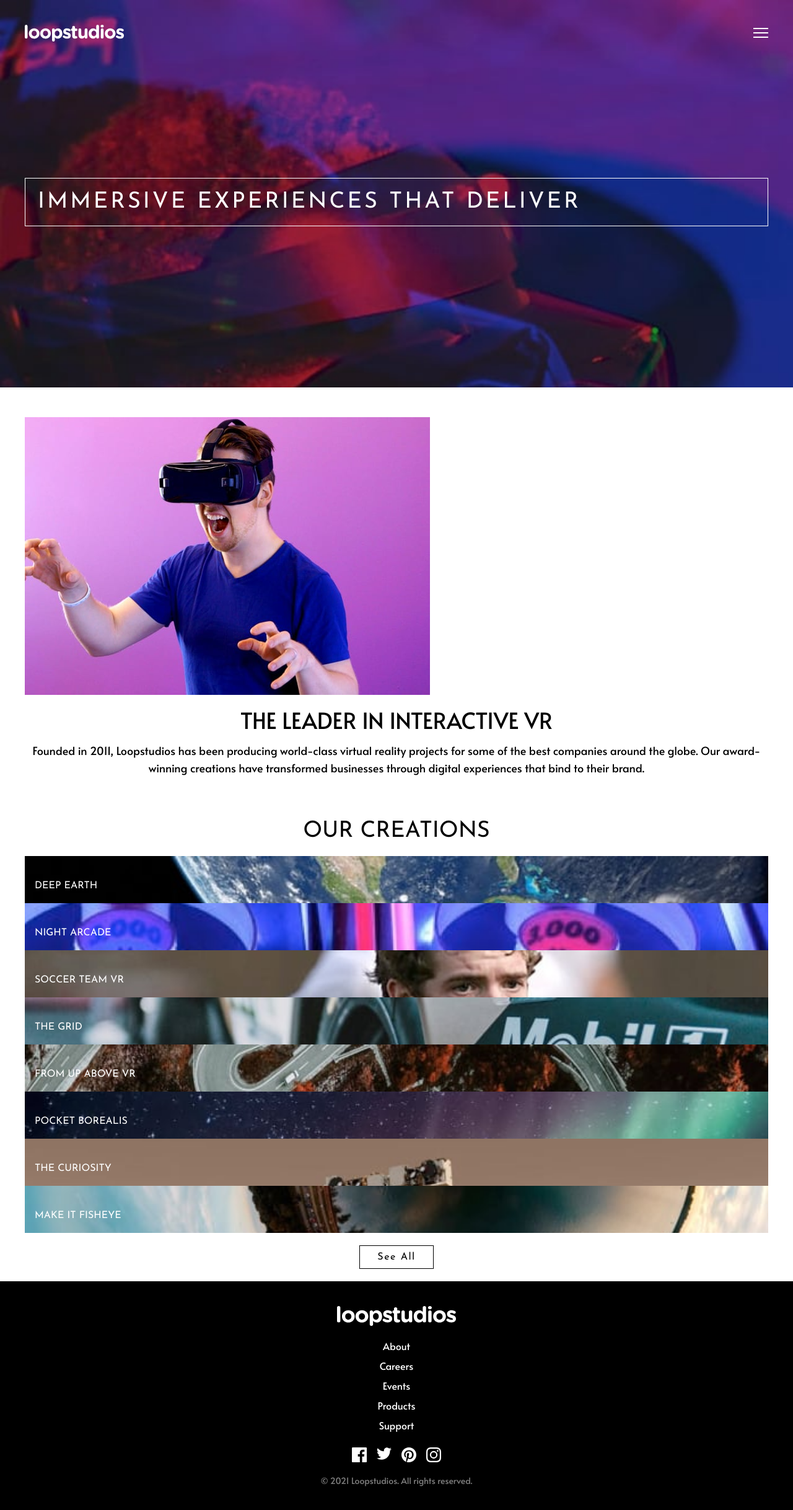
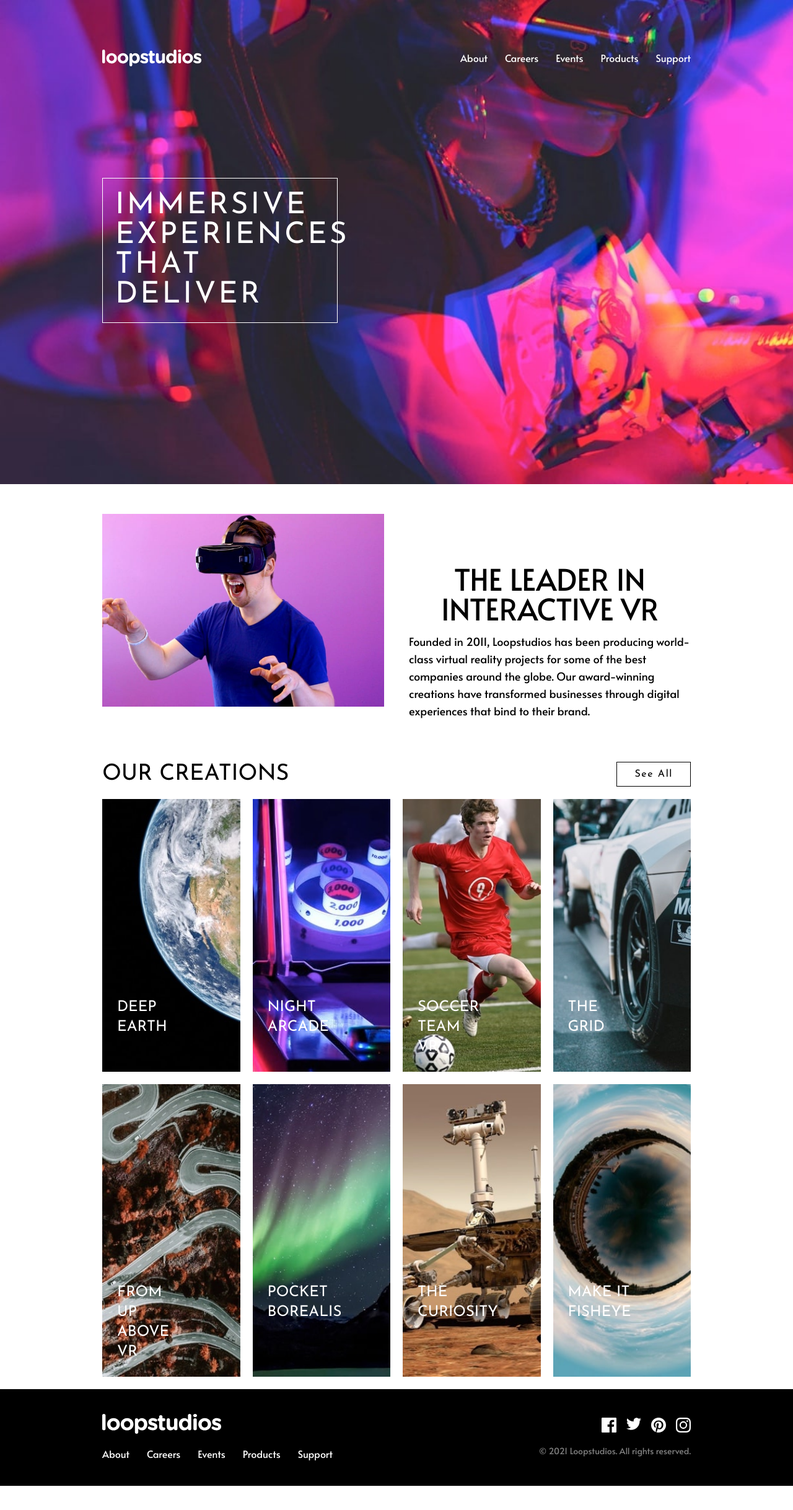
Before and after one commit to yaserrahmani771/loopstudios-landing-page, a React (Vite) app: page / in a window 1280 px wide. Shown: the top 2436 px of the page at 62% size. After the commit the page ends 2397 px from the top, so only its background shows below. Built offline with nearby package versions, Linux system fonts and the light colour scheme.

Commit message:
The page became responsive

```diff
--- a/src/Home.jsx
+++ b/src/Home.jsx
@@ -67,18 +67,18 @@ export default function Home() {
     <>
       <HeroSection />
       <article className="vr-section px-5 py-12 text-center 3xl:py-25">
-        <div className="container flex flex-col gap-5 3xl:flex-row 3xl:relative">
-          <div className="image-container 3xl:w-3/4">
+        <div className="container flex flex-col gap-5 lg:flex-row lg:gap-10 3xl:relative">
+          <div className="image-container lg:w-1/2 3xl:w-3/4 mx-auto lg:mx-0">
             <picture>
               <source srcSet={vr_desktop} media="(min-width: 1440px)" />
               <img src={vr_mobile} alt="" />
             </picture>
           </div>
-          <div className="content bg-white flex flex-col gap-4 3xl:w-3/5 3xl:absolute 3xl:right-0 3xl:top-40 3xl:p-20 3xl:gap-10">
-            <h2 className="text-4xl uppercase 3xl:text-5xl">
+          <div className="content bg-white flex flex-col gap-4 lg:w-1/2 lg:pt-15 xl:pt-20 3xl:w-3/5 3xl:absolute 3xl:right-0 3xl:top-40 3xl:p-20 3xl:gap-10">
+            <h2 className="text-4xl uppercase lg:text-5xl">
               The leader in interactive vr
             </h2>
-            <p className="text-lg 3xl:text-left">
+            <p className="text-lg lg:text-left">
               Founded in 2011, Loopstudios has been producing world-class
               virtual reality projects for some of the best companies around the
               globe. Our award-winning creations have transformed businesses
@@ -87,11 +87,12 @@ export default function Home() {
           </div>
         </div>
       </article>
-      <section className="p-5 flex flex-col gap-5 font-[JosefinSans] uppercase">
-        <h2 className="text-center text-4xl font-[JosefinSans] uppercase">
+      <section className="p-5  font-[JosefinSans] uppercase">
+        <div className="container mx-auto grid grid-cols-1 gap-5 xl:grid-cols-2 xl:">
+          <h2 className="text-center text-4xl font-[JosefinSans] uppercase lg:col-start-1 lg:row-start-1 lg:self-center lg:text-left">
             Our Creations
           </h2>
-        <div className="cards-container container 3xl:grid 3xl:grid-cols-4 3xl:gap-5">
+          <div className="cards-container lg:grid lg:grid-cols-4 gap-5 lg:row-start-2 lg:row-end-3 lg:col-span-2">
             {creationCards.map((creationCard) => {
               return (
                 <CreationCard
@@ -101,9 +102,10 @@ export default function Home() {
               );
             })}
           </div>
-        <button className="border px-7 py-1.5 tracking-widest self-center">
+          <button className="border px-7 py-1.5 tracking-widest justify-self-center lg:justify-self-end lg:row-start-1 lg:col-start-2">
             See All
           </button>
+        </div>
       </section>
       <Footer />
     </>
--- a/src/components/CreationCard.jsx
+++ b/src/components/CreationCard.jsx
@@ -1,13 +1,15 @@
 export default function CreationCard({ creationCard }) {
   return (
     <div
-      className="background text-white p-4 pt-9 3xl:pt-80 3xl:p-6"
+      className="background text-white p-4 pt-9 sm:pt-15 md:pt-22 lg:pt-80 lg:p-6"
       style={{
         "--mobile-bg": `url("${creationCard.mobileBG}")`,
         "--desktop-bg": `url("${creationCard.desktopBG}")`,
       }}
     >
-      <h3 className="w-3/5 3xl:text-2xl">{creationCard.title}</h3>
+      <h3 className="w-3/5 md:text-lg lg:text-xl xl:text-2xl">
+        {creationCard.title}
+      </h3>
     </div>
   );
 }
--- a/src/components/Footer.jsx
+++ b/src/components/Footer.jsx
@@ -8,13 +8,13 @@ import instagram_icon from "../assets/images/icon-instagram.svg";
 export function Footer() {
   return (
     <footer className="bg-black text-white py-10">
-      <div className="container flex flex-col gap-6 text-center items-center 3xl:flex-row 3xl:justify-between">
+      <div className="container flex flex-col gap-6 text-center items-center lg:flex-row lg:justify-between">
         <div className="left flex flex-col gap-5">
           <div className="top">
             <img src={logo} alt="" />
           </div>
           <div className="bottom">
-            <ul className="flex flex-col gap-2 3xl:flex-row 3xl:gap-7">
+            <ul className="flex flex-col gap-2 lg:flex-row lg:gap-7">
               <li>
                 <Link>About</Link>
               </li>
@@ -33,7 +33,7 @@ export function Footer() {
             </ul>
           </div>
         </div>
-        <div className="right flex flex-col gap-5 items-center 3xl:items-end">
+        <div className="right flex flex-col gap-5 items-center lg:items-end">
           <div className="top">
             <ul className="flex gap-4">
               <li>
--- a/src/components/Header.jsx
+++ b/src/components/Header.jsx
@@ -10,7 +10,7 @@ export default function Header({ menuOpen, setMenuOpen }) {
       <div className="left w-40">
         <img src={logo} alt="" />
       </div>
-      <div className="right 3xl:hidden">
+      <div className="right lg:hidden">
         <div
           onClick={() => {
             menuOpen ? setMenuOpen(false) : setMenuOpen(true);
@@ -21,7 +21,7 @@ export default function Header({ menuOpen, setMenuOpen }) {
         </div>
       </div>
       {menuOpen && (
-        <div className="absolute top-15 3xl:hidden">
+        <div className="absolute top-15 lg:hidden">
           <ul className="flex flex-col text-white font-[JosefinSans] uppercase text-xl gap-3">
             <li>
               <Link>About</Link>
@@ -42,7 +42,7 @@ export default function Header({ menuOpen, setMenuOpen }) {
         </div>
       )}
 
-      <nav className="hidden 3xl:block">
+      <nav className="hidden lg:block">
         <ul className="flex text-white gap-7">
           <li>
             <Link>About</Link>
--- a/src/components/HeroSection.jsx
+++ b/src/components/HeroSection.jsx
@@ -7,7 +7,7 @@ export function HeroSection() {
   const [menuOpen, setMenuOpen] = useState(false);
   return (
     <section
-      className={` px-5 py-10 ${menuOpen ? "bg-black" : "background"} 3xl:py-20`}
+      className={` px-5 py-10 ${menuOpen ? "bg-black" : "background"} lg:py-15 xl:py-20`}
       style={{
         "--mobile-bg": `url("${hero_bg_mobile}")`,
         "--desktop-bg": `url("${hero_bg_desktop}")`,
@@ -17,7 +17,7 @@ export function HeroSection() {
         <Header menuOpen={menuOpen} setMenuOpen={setMenuOpen} />
         <section>
           <h1
-            className={`uppercase my-55 text-white border text-4xl/[2.25rem] p-5 font-[JosefinSans] tracking-[4px] ${menuOpen ? "opacity-0" : "opacity-100"} 3xl:w-3/6 3xl:text-6xl 3xl:my-45`}
+            className={`uppercase my-55 w-84.5 text-white border text-4xl/[2.25rem] p-5 font-[JosefinSans] tracking-[4px] ${menuOpen ? "opacity-0" : "opacity-100"} mx-auto lg:mx-0 lg:w-1/2 xl:w-2/5 lg:text-5xl 3xl:w-1/2 3xl:text-6xl lg:my-40 xl:my-45`}
           >
             Immersive experiences that deliver
           </h1>
--- a/src/index.css
+++ b/src/index.css
@@ -6,7 +6,7 @@
   background-size: cover;
 }
 
-@media (min-width: 90rem) {
+@media (min-width: 64rem) {
   .background {
     background-image: var(--desktop-bg);
     ;
@@ -31,3 +31,32 @@
   max-width: 1200px;
   margin: 0 auto;
 }
+
+/* xl */
+@media screen and (max-width:80rem) {
+  .container{
+    max-width: 950px;
+  }
+}
+
+/* lg */
+@media screen and (max-width:64rem) {
+  .container{
+    max-width: 700px;
+  }
+}
+
+/* md */
+@media screen and (max-width:48rem) {
+  .container{
+    max-width: 550px;
+  }
+}
+
+/* sm */
+@media screen and (max-width:40rem) {
+  .container{
+    max-width: 375px;
+  }
+
+}
```
Lines whose indentation alone changed are shown as unchanged.
